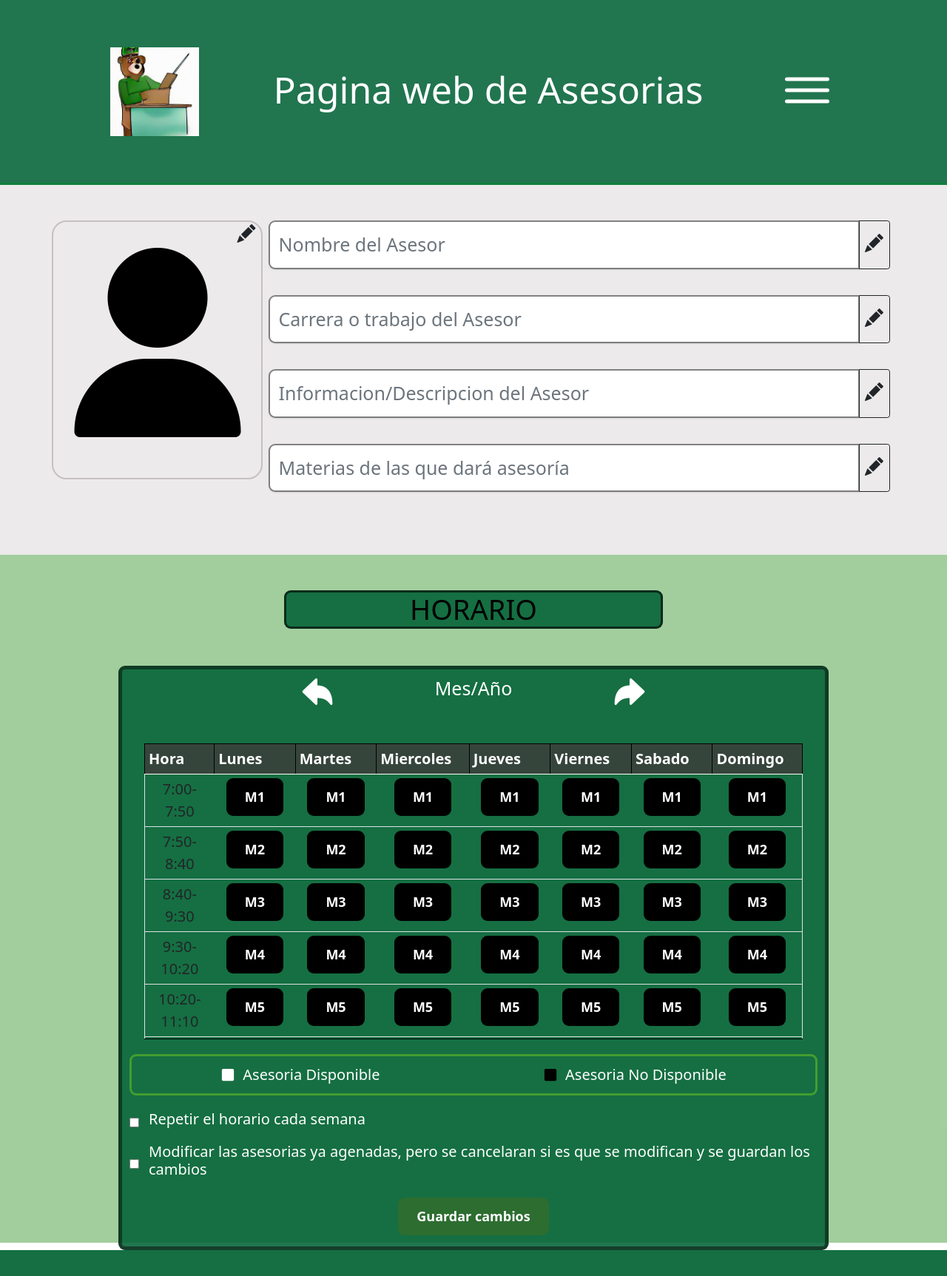
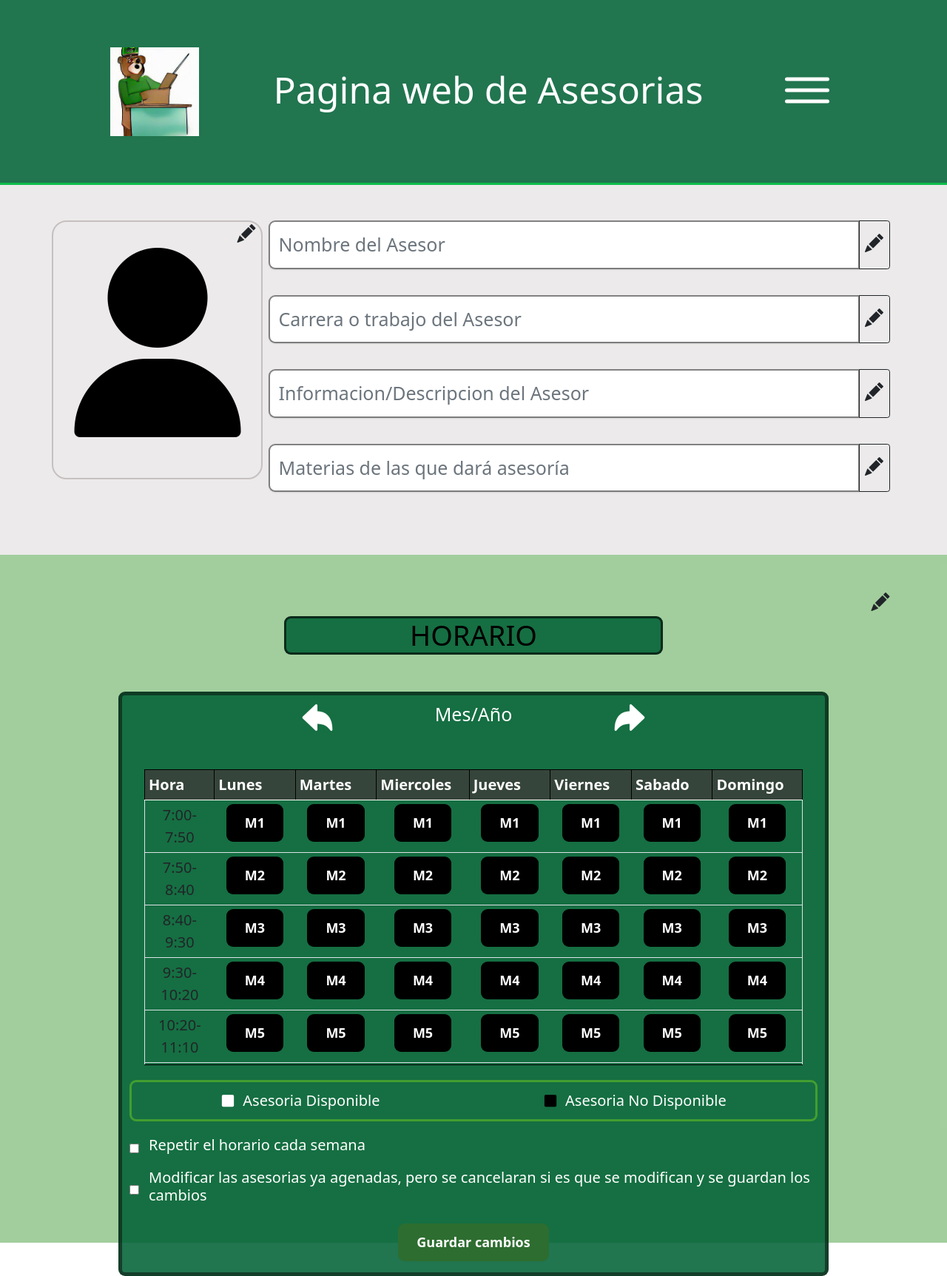
Before and after one commit to rickylolo/Pagina-Web-Asesorias, a PHP site: page /editarPerfil.html in a window 1280 px wide. Shown: the whole page at 74% size. Before the commit the page ends 1690 px from the top, so only its background shows below. Run offline with PHP 8.4, Linux system fonts and the light colour scheme; some libraries are stand-ins or nearby versions.

Commit message:
ColorChange

```diff
--- a/css/stylePerfil.css
+++ b/css/stylePerfil.css
@@ -30,7 +30,7 @@
   /*Espacios (paddings) y (alturas)*/
   padding: 5rem 4.8rem;
   background-color: hwb(153 0% 62% / 0.87);
-  border-bottom: 3px rgba(0, 139, 42, 0.514) solid;
+  border-bottom: 3px rgba(0, 255, 76, 0.514) solid;
   position: relative;
 }
 
--- a/editarPerfil.html
+++ b/editarPerfil.html
@@ -140,6 +140,13 @@
         </div>
       </div>
       <!-- <div class="overlay hidden"></div> -->
+      <div class="container">
+        <div class="row">
+          <div class="d-flex justify-content-end">
+            <h1><i class="bi bi-pencil-fill"></i></h1>
+          </div>
+        </div>
+      </div>
       <div class="title">
         <h1 class="title-table">HORARIO</h1>
       </div>
```
Also changed, not shown: index.html (+11 -5 lines).
